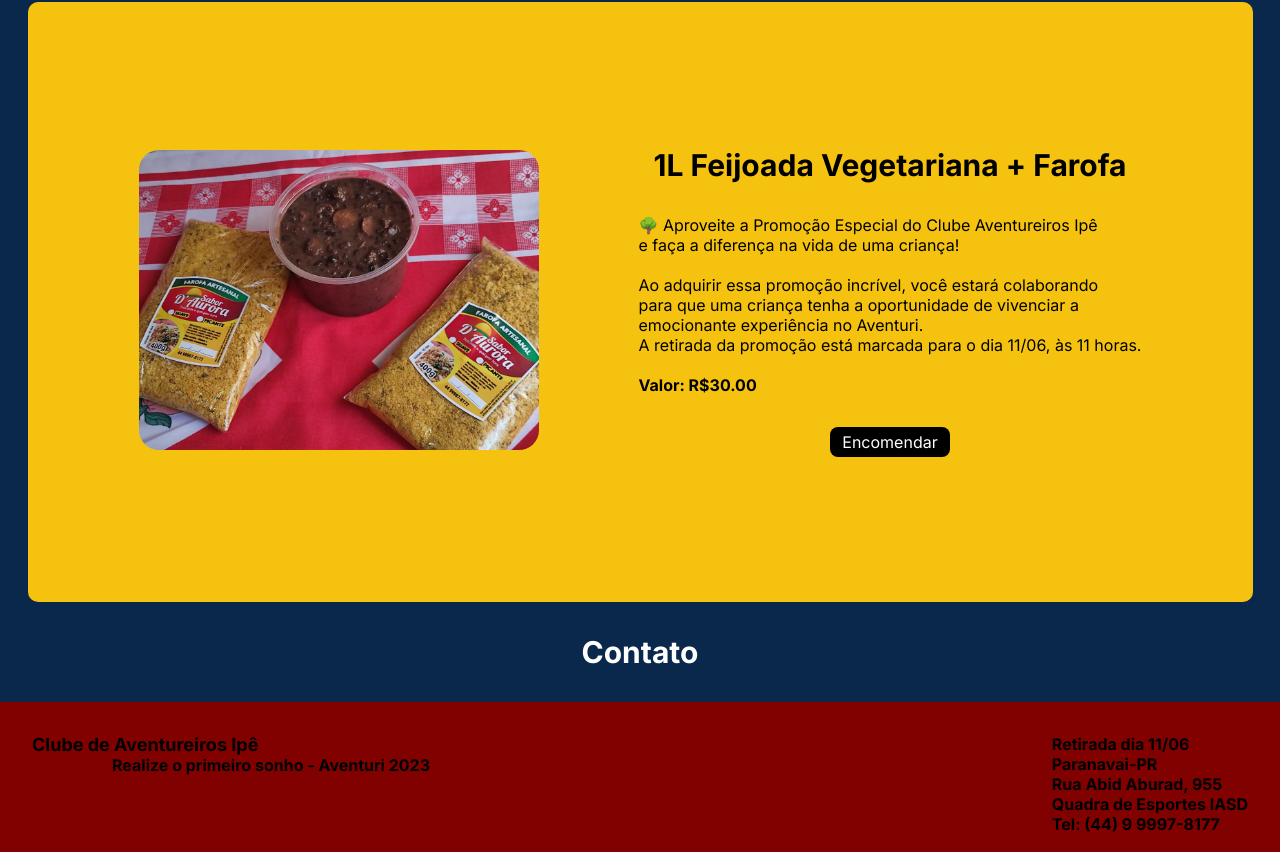
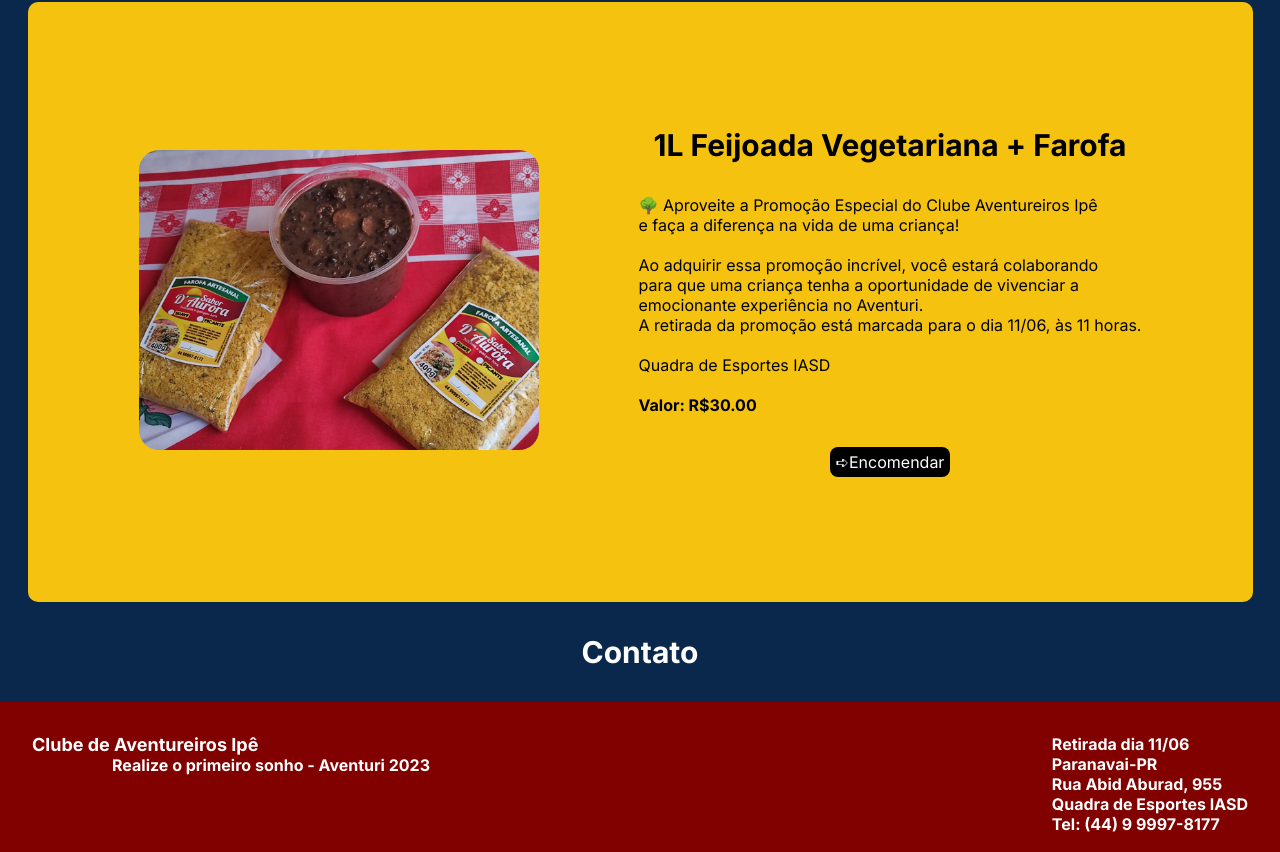
Before and after one commit to AlmirJrDev/ClubeAventureirosIpe, a plain HTML site: page index.html in a window 1280 px wide. Shown: the part 582-1434 px from the top of the page. Drawn offline with Linux system fonts and the light colour scheme.

Commit message:
finished and end

```diff
--- a/index.html
+++ b/index.html
@@ -58,14 +58,14 @@
                     <div>
                         <p class="ingfeijoada"> 🌳 Aproveite a Promoção Especial do Clube Aventureiros Ipê <br> e faça a diferença na vida de uma criança! <br><br> Ao adquirir essa promoção incrível, você estará colaborando <br> para que uma criança tenha  a oportunidade de vivenciar a <br> emocionante experiência no Aventuri. <br> A retirada da promoção está marcada para o dia 11/06, às 11 horas. <br>
 
-                            <br>
+                            <br> Quadra de Esportes IASD <br><br>
 
                             <strong>Valor: R$30.00</strong>
                         </p>
                     </div>
 
 
-                    <div class="link1"><a class="encomendar" href="https://contate.me/sabordaurora">Encomendar</a></div>
+                    <div class="link1"><a class="encomendar" href="https://contate.me/sabordaurora">➪Encomendar</a></div>
                 </div>
         </section>
 
--- a/style.css
+++ b/style.css
@@ -199,6 +199,7 @@ footer {
   center-align: center;
 
   background-color: #800100;
+  color: #fff;
   width: 100%;
   margin: 0 auto;
   height: 150px;
```
